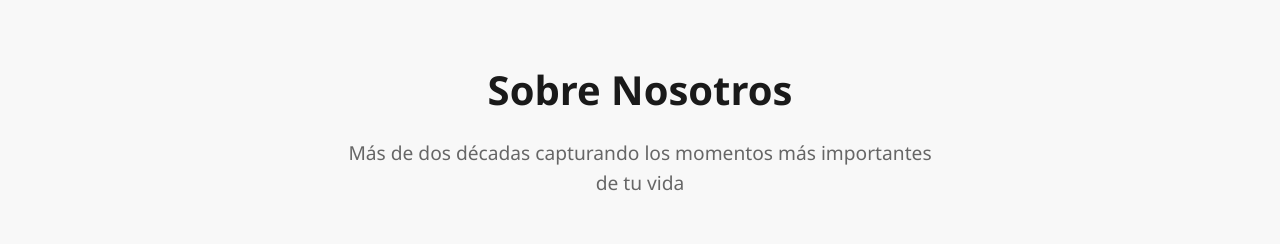
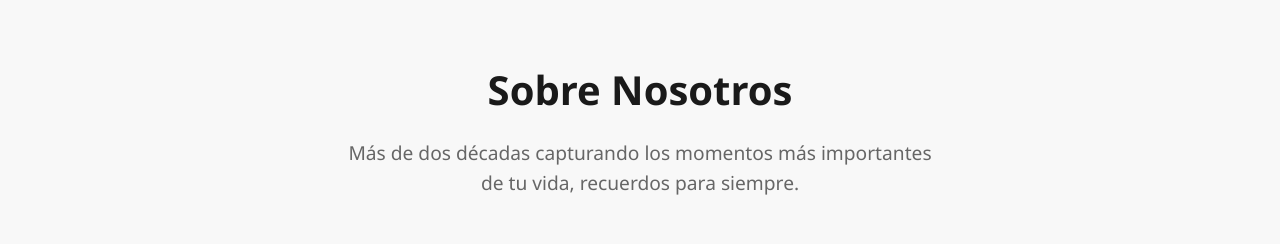
Before and after one commit to JorelM5/mejiafotoyvideo, a plain HTML site: page index.html in a window 1280 px wide. Shown: the part 880-1124 px from the top of the page. Drawn offline with Linux system fonts and the light colour scheme.

Commit message:
Update index.html

```diff
--- a/index.html
+++ b/index.html
@@ -106,7 +106,7 @@
         <div class="container">
             <div class="section-header fade-in">
                 <h2>Sobre Nosotros</h2>
-                <p>Más de dos décadas capturando los momentos más importantes de tu vida</p>
+                <p>Más de dos décadas capturando los momentos más importantes de tu vida, recuerdos para siempre.</p>
             </div>
             <div class="about-content">
                 <div class="about-text fade-in">
```
